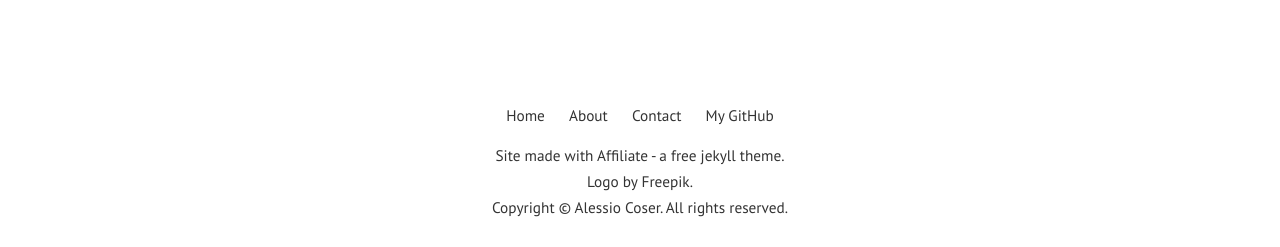
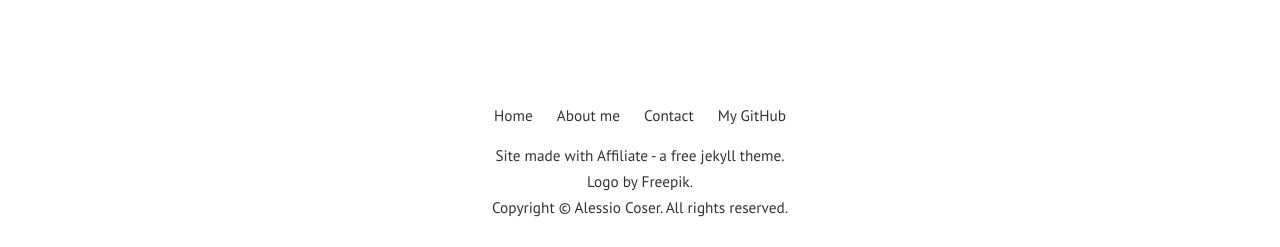
Before and after one commit to AlessioCoser/alessiocoser.github.io, a Jekyll site: the page built from index.html, in a window 1280 px wide and 1314 px high. Shown: the part 1064-1311 px from the top of the window. Built offline with Jekyll 4.4.1, drawn with Linux system fonts in a browser that asks for light colours; the list of posts is cut into pages by our own code.

```diff
--- a/_data/menus.yml
+++ b/_data/menus.yml
@@ -21,8 +21,8 @@ footermenu:
 - title: Home
   url: ""
 
-- title: About
-  url: "about/"
+- title: About me
+  url: "about-me/"
 
 - title: Contact
   url: "contact/"
```
